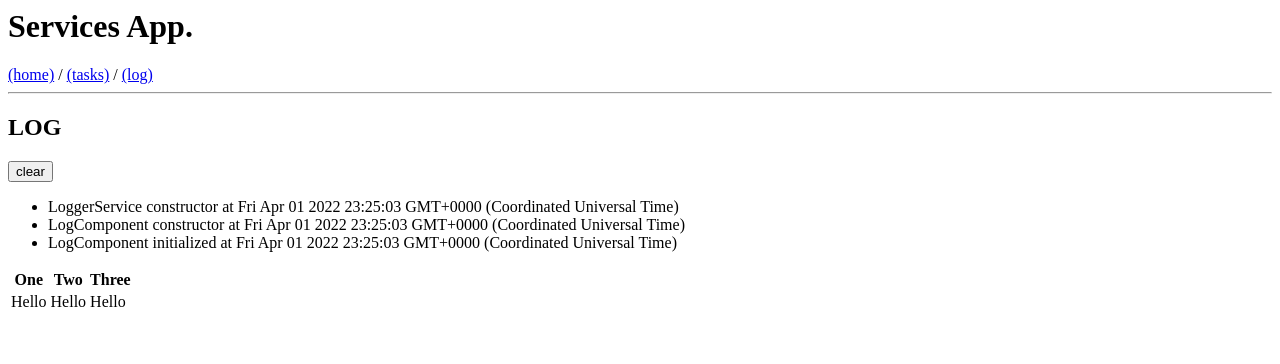
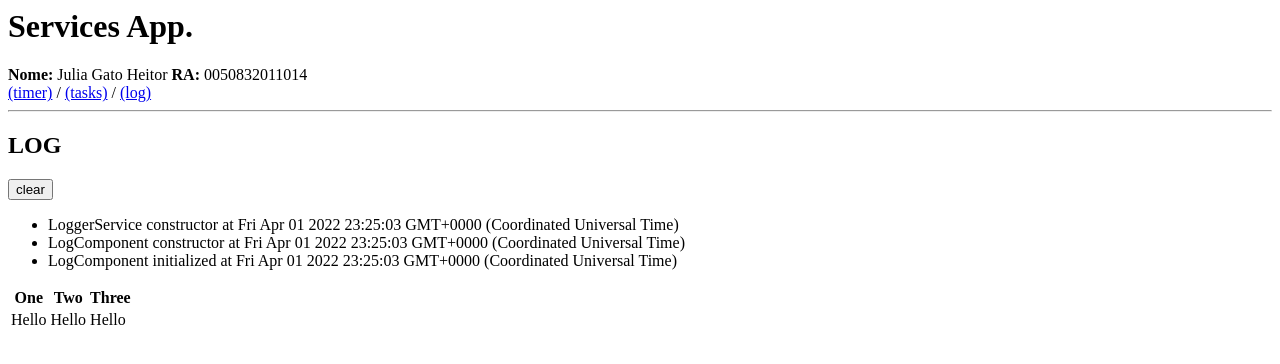
Before and after one commit to juliadelua/services-application, an Angular app: page /log in a window 1280 px wide. Shown: the top 364 px of the page. Built offline with nearby package versions, Linux system fonts and the light colour scheme.

Commit message:
2 files modified, 3 added

```diff
--- a/src/app/app.component.html
+++ b/src/app/app.component.html
@@ -1,6 +1,6 @@
 <h1>Services App.</h1>
-
-<a [routerLink]="['']">(home)</a> / <a [routerLink]="['tasks']">(tasks)</a> /
+<b>Nome:</b> Julia Gato Heitor <b>RA:</b> 0050832011014<br />
+<a [routerLink]="['']">(timer)</a> / <a [routerLink]="['tasks']">(tasks)</a> /
 <a [routerLink]="['log']">(log)</a>
 
 <hr />
--- a/src/app/timer.service.ts
+++ b/src/app/timer.service.ts
@@ -1,14 +1,11 @@
 import { Injectable } from '@angular/core';
-import { LoggerService } from './logger.service';
 
 @Injectable()
 export class TimerService {
   private timer: any;
   private counter = 0;
 
-  constructor(public logger: LoggerService) {
-    this.logger.add('TimerService constructor');
-  }
+  constructor() {}
 
   start(ms: number) {
     // qt of ms this counter will count
```
Also changed, not shown: src/app/timer/timer.component.html (added, +8 -0 lines), src/app/timer/timer.component.ts (added, +13 -0 lines), src/app/timer/timer.component.css (added).
